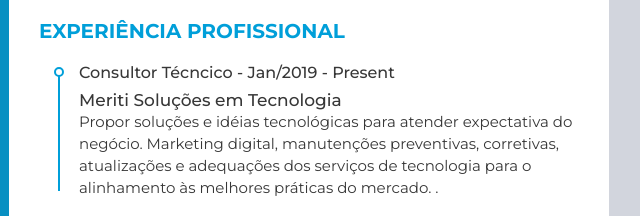
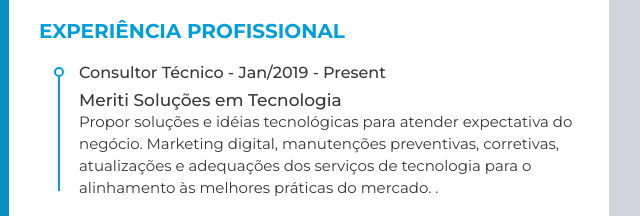
Before and after one commit to wstorres/curriculo-designer, a plain HTML site: page index.html in a window 1280 px wide. Shown: the part 283-499 px from the top of the page, 471-1111 px from the left. Drawn offline with Linux system fonts and the light colour scheme.

Commit message:
alterado erro de digitação do projeto

```diff
--- a/index.html
+++ b/index.html
@@ -180,7 +180,7 @@
          </div>
         <ul>
             <li>
-                <div class="date">Consultor Técncico - Jan/2019 - Present</div>
+                <div class="date">Consultor Técnico - Jan/2019 - Present</div>
                 <div class="info">
                      <p class="semi-bold">Meriti Soluções em Tecnologia</p>
 
```
